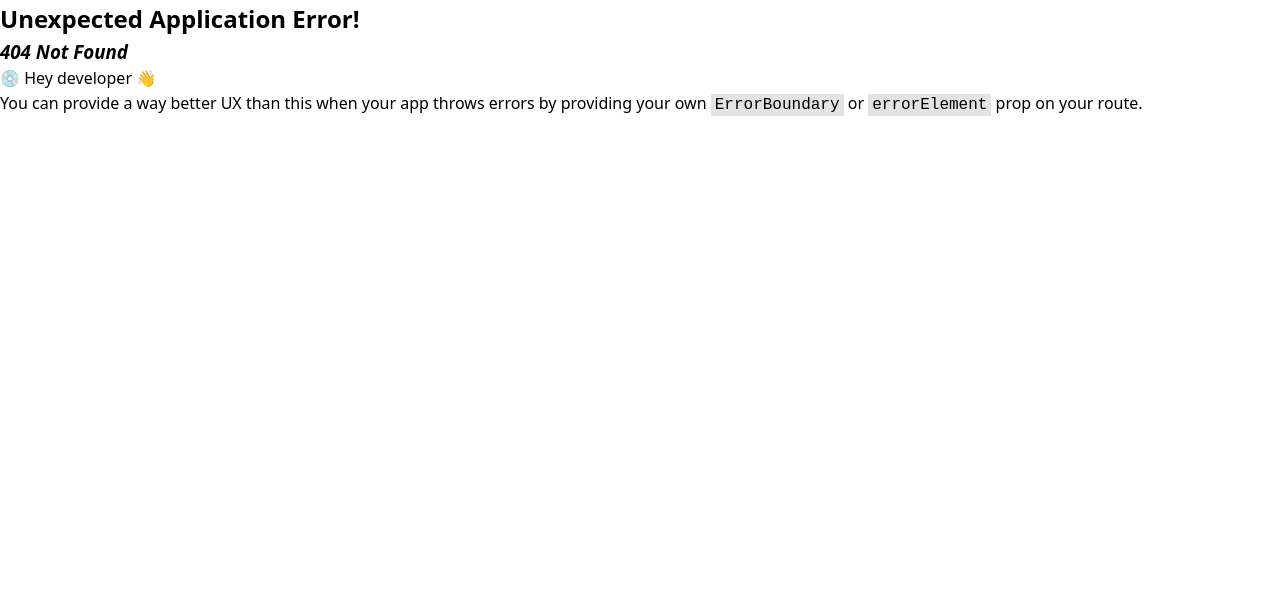
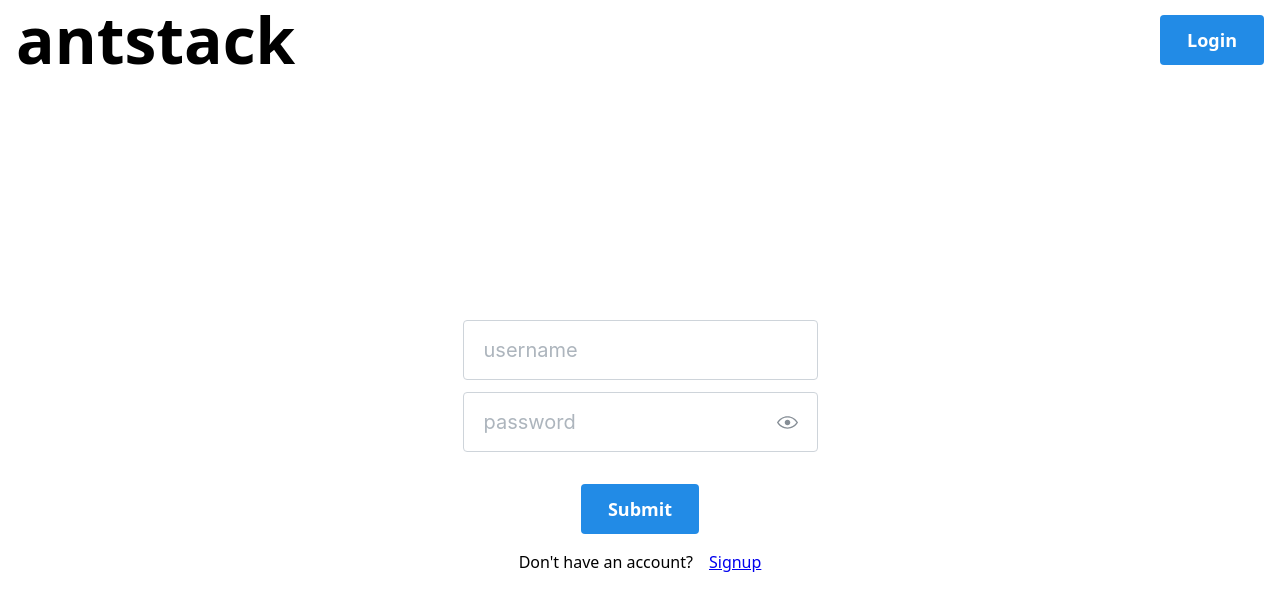
Before and after one commit to lordeadroid/login, a React (Vite) app: page /login in a window 1280 px wide. Before the commit this address had no page. Shown: the top 610 px of the page. Built offline with nearby package versions, Linux system fonts and the light colour scheme.

Commit message:
added login page

```diff
--- a/src/App.tsx
+++ b/src/App.tsx
@@ -6,6 +6,7 @@ import NavigationBar from "./Navigation-Bar/Navigation-Bar";
 import Page from "./Page";
 import SignupPage from "./Signup/Signup-Page";
 import { TReact } from "./types";
+import Login from "./Login/Login";
 
 const Layout: TReact = () => {
   return (
@@ -23,11 +24,12 @@ const router = createBrowserRouter([
     children: [
       { path: "/", element: <Page /> },
       { path: "/signup", element: <SignupPage /> },
+      { path: "/login", element: <Login /> },
     ],
   },
 ]);
 
-const App = (): React.JSX.Element => {
+const App: TReact = () => {
   return (
     <MantineProvider>
       <RouterProvider router={router} />
--- /dev/null
+++ b/src/Login/Login.module.css
@@ -0,0 +1,7 @@
+.form {
+  display: flex;
+  justify-content: center;
+  align-items: center;
+  flex-direction: column;
+  gap: 2rem;
+}
--- /dev/null
+++ b/src/Login/Login.tsx
@@ -0,0 +1,44 @@
+import { Button, Flex, PasswordInput, Text, TextInput } from "@mantine/core";
+import { TFormData, TReact } from "../types";
+import { INITIALFORMDATA } from "../constant";
+import formValidator from "../form-validator";
+import { UseFormReturnType, useForm } from "@mantine/form";
+import styles from "./Login.module.css";
+import { Link } from "react-router-dom";
+
+const Login: TReact = () => {
+  const handleSubmit = () => {};
+  const form: UseFormReturnType<TFormData> = useForm({
+    mode: "uncontrolled",
+    initialValues: INITIALFORMDATA,
+    validate: formValidator,
+  });
+
+  return (
+    <Flex align={"center"} justify={"center"} direction={"column"} p={"15rem"}>
+      <form onSubmit={form.onSubmit(handleSubmit)} className={styles.form}>
+        <Flex direction={"column"} gap={"0.75rem"} variant="filled">
+          <TextInput
+            placeholder="username"
+            size="xl"
+            {...form.getInputProps("username")}
+          />
+          <PasswordInput
+            placeholder="password"
+            size="xl"
+            {...form.getInputProps("password")}
+          />
+        </Flex>
+        <Button type="submit" size="lg">
+          Submit
+        </Button>
+      </form>
+      <Flex gap={"1rem"} p={"1rem"}>
+        <Text>Don't have an account?</Text>
+        <Link to="/signup">Signup</Link>
+      </Flex>
+    </Flex>
+  );
+};
+
+export default Login;
--- a/src/Navigation-Bar/Navigation-Bar.tsx
+++ b/src/Navigation-Bar/Navigation-Bar.tsx
@@ -1,14 +1,38 @@
-import { Flex, Text } from "@mantine/core";
+import { Button, Flex, Text } from "@mantine/core";
+import { TReact } from "../types";
 import { Link } from "react-router-dom";
+
+const getLoginStatus = (): boolean => {
+  const loginStatus: string | null = localStorage.getItem("loginStatus");
+  if (loginStatus === null) {
+    return false;
+  }
+
+  return JSON.parse(loginStatus);
+};
+
+const Profile: TReact = () => {
+  const isLoggedIn: boolean = getLoginStatus();
+
+  const loginButton: React.JSX.Element = (
+    <Link to="/login" style={{ color: "white", all: "unset" }}>
+      <Button size="lg">Login</Button>
+    </Link>
+  );
+
+  return isLoggedIn ? <Text>Rishabh</Text> : loginButton;
+};
 
 const NavigationBar = () => {
   return (
-    <Flex justify={"space-between"} align={"center"}>
-      <Text size="4rem" fw={900}>
-        antstack
-      </Text>
+    <Flex h={"5rem"} p={"1rem"} justify={"space-between"} align={"center"}>
+      <Link to={"/"} style={{ all: "unset" }}>
+        <Text size="4rem" fw={900}>
+          antstack
+        </Text>
+      </Link>
       <Text>
-        <Link to={"/signup"}>signup</Link>
+        <Profile />
       </Text>
     </Flex>
   );
--- a/src/Signup/Signup-Page.tsx
+++ b/src/Signup/Signup-Page.tsx
@@ -5,6 +5,7 @@ import {
   PasswordInput,
   Radio,
   RadioGroup,
+  Text,
   TextInput,
 } from "@mantine/core";
 import { TFormData, THandleSubmit, TReact } from "../types";
@@ -13,18 +14,10 @@ import { INITIALFORMDATA, LOCALSTORAGE } from "../constant";
 import { UseFormReturnType, useForm } from "@mantine/form";
 import formValidator from "../form-validator";
 import useFormStore from "../form-store";
-
-// const getFormData = (): TFormData => {
-//   const localData: string | null = localStorage.getItem(LOCALSTORAGE.propName);
-
-//   if (localData === null) {
-//     return INITIALFORMDATA;
-//   }
-
-//   return JSON.parse(localData);
-// };
+import { Link, useNavigate } from "react-router-dom";
 
 const SignupPage: TReact = () => {
+  const navigate = useNavigate();
   const updateFormData = useFormStore((state) => state.updateForm);
 
   const form: UseFormReturnType<TFormData> = useForm({
@@ -36,6 +29,7 @@ const SignupPage: TReact = () => {
   const handleSubmit: THandleSubmit = (values) => {
     localStorage.setItem(LOCALSTORAGE.propName, JSON.stringify(values));
     updateFormData(values);
+    navigate("/");
   };
 
   return (
@@ -77,6 +71,10 @@ const SignupPage: TReact = () => {
           Submit
         </Button>
       </form>
+      <Flex gap={"0.5rem"} p={"1rem"}>
+        <Text>Already have an account?</Text>
+        <Link to="/login">Login</Link>
+      </Flex>
     </Flex>
   );
 };
```
